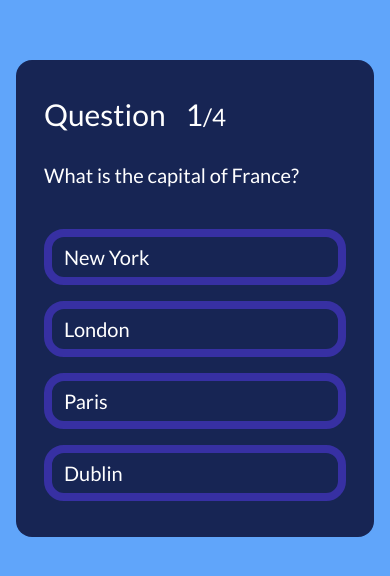
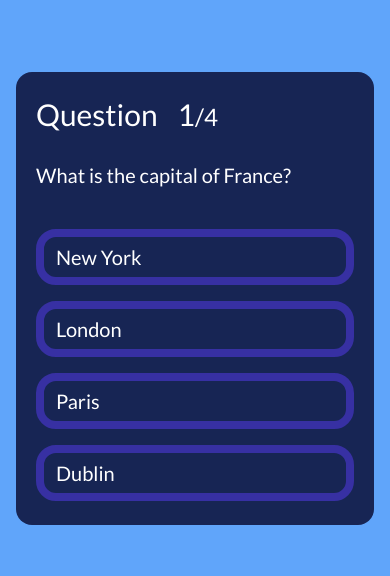
Before and after one commit to AzamjonKobulov/quizz-app, a Next.js app: page / in a window 390 px wide. Shown: the part 124-700 px from the top of the page. Built offline with nearby package versions, Linux system fonts and the light colour scheme.

Commit message:
fix/padding

```diff
--- a/src/app/page.tsx
+++ b/src/app/page.tsx
@@ -21,7 +21,7 @@ const Home: React.FC = () => {
 
   return (
     <div
-      className={`max-w-3xl w-full min-h-[22rem] px-7 py-9 text-white bg-blue-950 rounded-2xl ${
+      className={`max-w-3xl w-full min-h-[22rem] px-5 py-6 sm:px-7 sm:py-9 text-white bg-blue-950 rounded-2xl ${
         step === data.length ? 'grid place-content-center' : ''
       }`}
     >
```
